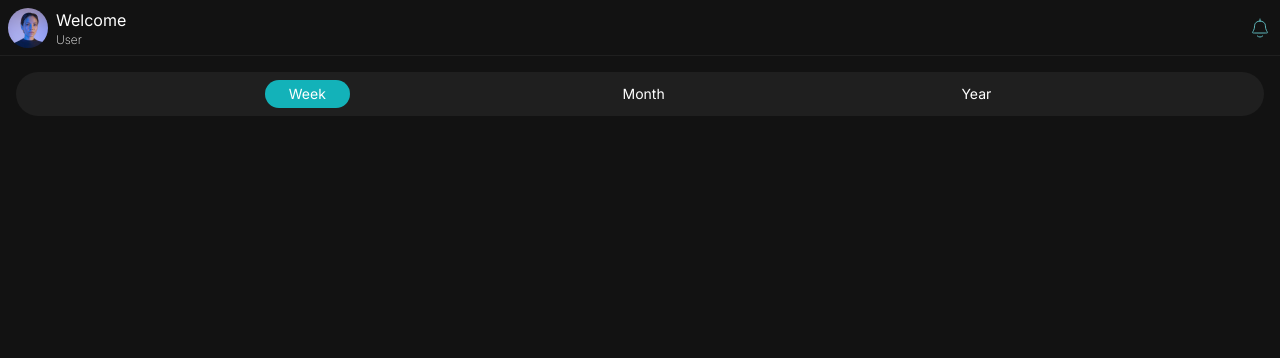
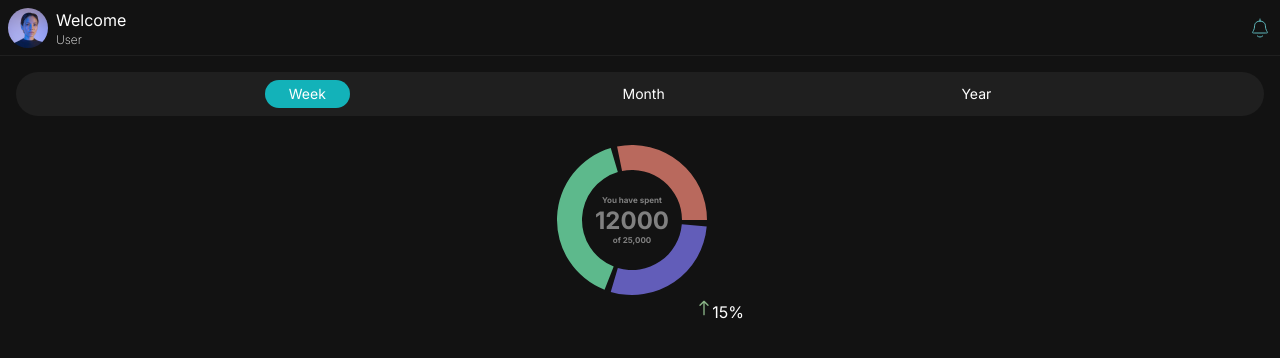
Before and after one commit to vladik93/expense-tracker, a Next.js app: page / in a window 1280 px wide. Shown: the top 358 px of the page. Built offline with nearby package versions, Linux system fonts and the light colour scheme.

Commit message:
finished making pie chart (static)

```diff
--- a/src/app/components/PeriodPanel.tsx
+++ b/src/app/components/PeriodPanel.tsx
@@ -19,7 +19,7 @@ const PeriodPanel: React.FC<PeriodPanelProps> = ({periods, handlePeriodClick}) =
 
 
   return (
-    <div className="bg-secondary text-sm flex justify-evenly py-2 rounded-3xl">
+    <div className="bg-secondary text-sm flex justify-evenly py-2 mb-6 rounded-3xl">
      {/* <button className={`px-6 py-1 bg-transparent rounded-3xl`} onClick={() => onPeriodClick('week')}>Week</button>
      <button className={`px-6 py-1 bg-accent rounded-3xl`} onClick={() => onPeriodClick('month')}>Month</button>
      <button className={`px-6 py-1 bg-transparent rounded-3xl`} onClick={() => onPeriodClick('year')}>Year</button> */}
--- /dev/null
+++ b/src/app/components/SpendingChart.tsx
@@ -0,0 +1,39 @@
+import { useState } from 'react';
+import { PieChart, Pie, Cell, Label, Text } from 'recharts';
+
+const data = [
+  { name: 'Category A', value: 500 },
+  { name: 'Category B', value: 700 },
+  { name: 'Category C', value: 500 }
+];
+
+const colors = ['#B9695D', '#5DB98C', '#625DB9'];
+
+const SpendingChart = () => {
+  const [ value, setValue ] = useState(12000);
+
+  return (
+    <div className="relative max-w-44 mx-auto">
+      <PieChart width={160} height={160} className="flex" >
+        <Pie data={data} cx="50%" cy="50%" innerRadius={50} outerRadius={75} paddingAngle={5} dataKey="value">
+        <Label value="You have spent" position="center" fontSize="8" fontWeight="bold" className="-translate-y-5" />
+        <Label value={`${value}`} position="center" fontSize="24" fontWeight="bold" />
+        <Label value="of 25,000" position="center" fontSize="8" offset={0} fontWeight="bold" className="translate-y-5" />
+
+          {data.map((entry, index) => (
+            <Cell key={`cell-${index}`} fill={colors[index % colors.length]} strokeWidth="0"   />
+          ))}
+        </Pie>
+      </PieChart>
+      <div className="absolute right-0 flex translate-x-4">
+        <span>
+          <img src="/icons/up-arrow.svg" />
+        </span>
+        <span>15%</span>
+      </div>
+    </div>
+  )
+}
+
+
+export default SpendingChart;
--- a/src/app/page.tsx
+++ b/src/app/page.tsx
@@ -3,6 +3,7 @@
 import React, { useState, useEffect } from 'react';
 
 import PeriodPanel from './components/PeriodPanel';
+import SpendingChart from './components/SpendingChart';
 
 
 export default function Home() {
@@ -34,6 +35,7 @@ export default function Home() {
   return (
     <>
       <PeriodPanel handlePeriodClick={handlePeriodClick} periods={periods} />
+      <SpendingChart />
     </>
   );
 }
```
Also changed, not shown: package.json (+5 -4 lines), public/icons/up-arrow.svg (added), src/app/components/Goals.tsx (added), 1 other file (tests, documents, lock files or other folders).
